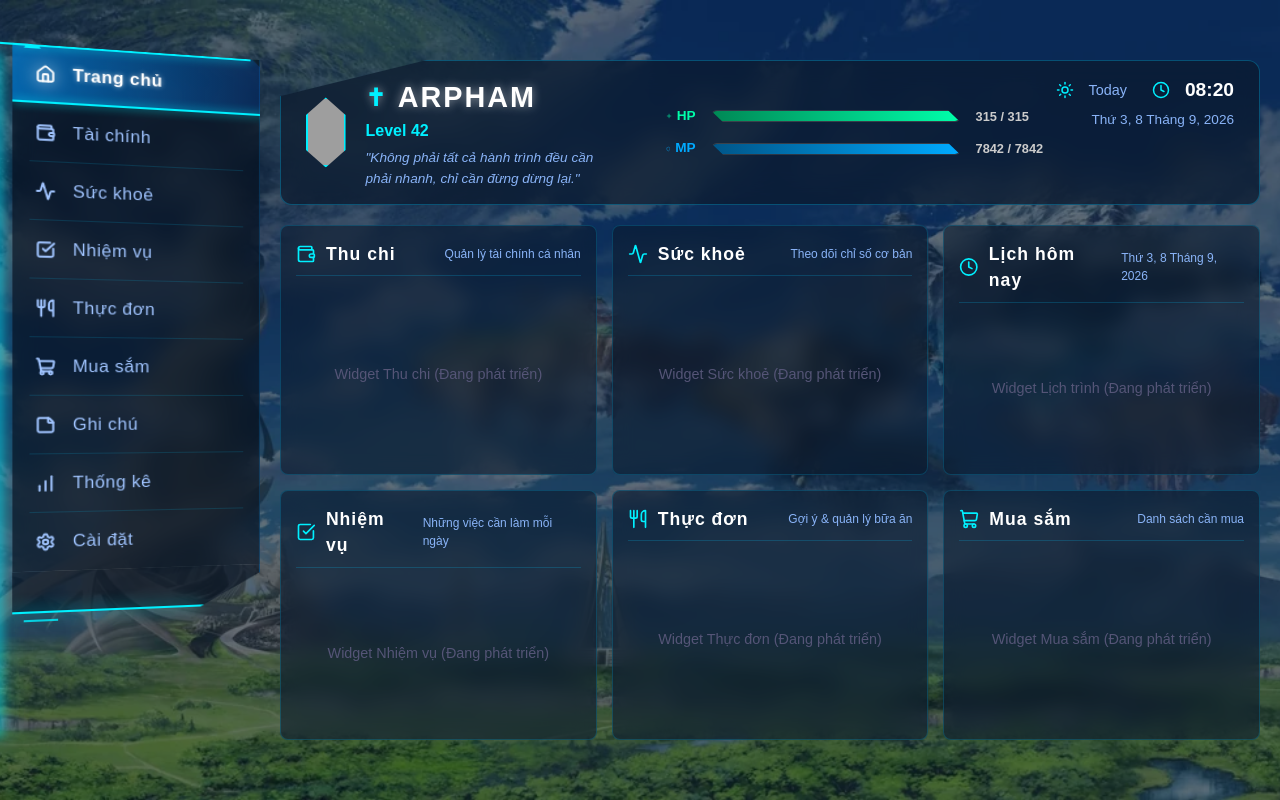
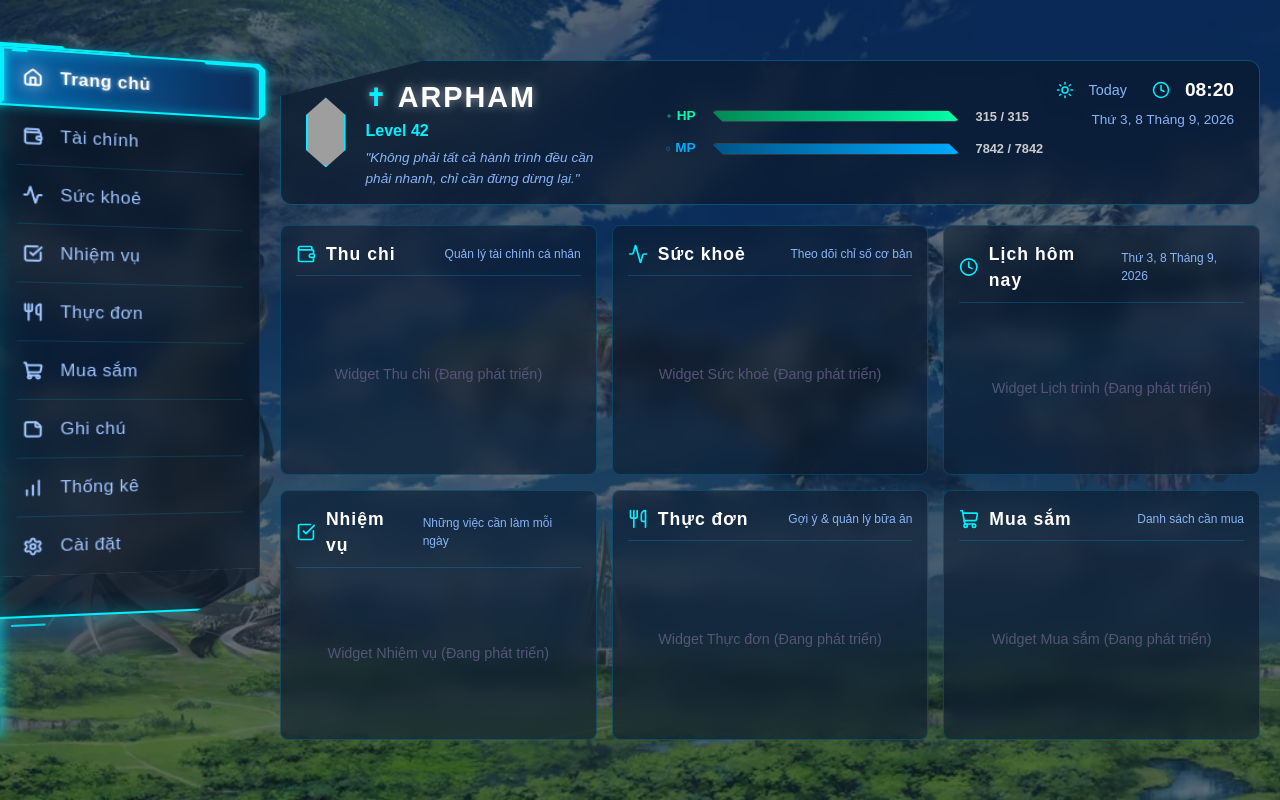
Before and after one commit to ARPHAM/mybag, a Next.js app: page /profile in a window 1280 px wide. Built offline with nearby package versions, Linux system fonts and the light colour scheme; grey boxes are pictures that could not be loaded; a web font is replaced by a local one.

Commit message:
update border item navbar

```diff
--- a/app/profile/page.tsx
+++ b/app/profile/page.tsx
@@ -78,6 +78,7 @@ export default function SciFiDashboard() {
                     <div className={styles.activeBorderTop}></div>
                     <div className={styles.activeBorderRight}></div>
                     <div className={styles.activeBorderBottom}></div>
+                    <div className={styles.activeBorderLeft}></div>
                   </div>
                 )}
               </div>
--- a/app/profile/profile.module.css
+++ b/app/profile/profile.module.css
@@ -60,7 +60,8 @@
   transform: rotateY(15deg) translateZ(0);
   transform-style: preserve-3d;
   transform-origin: right center;
-  padding-left: 15px;
+  padding-top: 4px;
+  padding-left: 4px;
   /* Khoảng trống cho viền trái */
 }
 
@@ -80,12 +81,12 @@
   position: absolute;
   top: 0;
   left: 0;
-  width: 30px;
+  width: 120px;
   height: 30px;
-  border-top: 2px solid #00f0ff;
+  border-top: 4px solid #00f0ff;
   border-left: 4px solid #00f0ff;
   box-shadow: -2px -2px 10px rgba(0, 240, 255, 0.6);
-  clip-path: polygon(0 0, 100% 0, 0 100%);
+  clip-path: polygon(0 0, 59px 0px, 61px 2px, 118px 2px, 120px 4px, 0 100%);
 }
 
 .sidebarMenu {
@@ -96,7 +97,6 @@
   display: flex;
   flex-direction: column;
   position: relative;
-  clip-path: polygon(0 0, 100% 0, 100% 100%, 0 100%);
 }
 
 .menuItem {
@@ -177,9 +177,8 @@
   top: 0;
   left: 0;
   bottom: 0;
-  right: -5px;
+  right: 0;
   background: linear-gradient(90deg, rgba(0, 150, 255, 0.6) 0%, rgba(0, 100, 255, 0.2) 100%);
-  clip-path: polygon(0 0, 95% 0, 100% 20%, 100% 100%, 0 100%);
   z-index: 1;
 }
 
@@ -189,6 +188,7 @@
   inset: 0;
   pointer-events: none;
   z-index: 3;
+  filter: drop-shadow(0 0 5px #00f0ff);
 }
 
 /* Viền trên của Active */
@@ -196,10 +196,11 @@
   position: absolute;
   top: 0;
   left: 0;
-  right: 8px;
+  /* Khớp với góc trên-phải của viền trái */
+  right: 0;
+  /* Khớp với góc trên-trái của viền phải */
   height: 2px;
   background: #00f0ff;
-  box-shadow: 0 0 8px #00f0ff;
 }
 
 /* Cái khía (notch) nhô lên xíu ở viền trên */
@@ -214,40 +215,40 @@
   clip-path: polygon(0 100%, 20% 0, 80% 0, 100% 100%);
 }
 
-/* Viền phải của Active (có góc cắt) */
+/* Viền phải của Active (Vát chéo 2 đầu bằng clip-path) */
 .activeBorderRight {
   position: absolute;
   top: 0;
   bottom: 0;
-  right: -5px;
-  width: 2px;
+  right: -6px;
+  /* Đẩy hẳn ra ngoài 6px để bao bọc khối nền */
+  width: 60px;
   background: #00f0ff;
-  box-shadow: 0 0 8px #00f0ff;
-  clip-path: polygon(0 20%, 100% 20%, 100% 100%, 0 100%);
-}
-
-/* Góc cắt xéo viền phải nối với viền trên */
-.activeBorderRight::before {
-  content: '';
-  position: absolute;
-  top: -2px;
-  right: -8px;
-  width: 12px;
-  height: 15px;
-  border-left: 2px solid #00f0ff;
-  transform: rotate(45deg);
-  box-shadow: -2px 0 5px #00f0ff;
+  clip-path: polygon(0 0, 90% 0, 100% 10%, 100% 90%, 90% 100%, 90% 12%, 83% 7%, 7% 7%);
 }
 
 /* Viền dưới của Active */
 .activeBorderBottom {
   position: absolute;
   bottom: 0;
-  left: 0;
-  right: -5px;
+  left: -3px;
+  /* Đâm ra ngoài 3px để khớp đúng với mũi nhọn của viền trái (50% của 6px) */
+  right: 0;
+  /* Khớp với góc dưới-trái của viền phải */
   height: 2px;
   background: #00f0ff;
-  box-shadow: 0 0 8px #00f0ff;
+}
+
+/* Viền trái của Active (Trên vát, dưới có tam giác bằng clip-path) */
+.activeBorderLeft {
+  position: absolute;
+  top: 0;
+  bottom: 0;
+  left: -16px;
+  width: 20px;
+  border-left: 2px solid #00f0ff;
+  border-right: 12px solid #00f0ff;
+  clip-path: polygon(80% 0, 100% 0, 100% 90%, 80% 100%, 60% 100%, 40% 90%, 0 90%, 0 75%, 10% 70%, 20% 75%, 20% 60%, 0 70%, 0 30%, 40% 30%, 40% 20%);
 }
 
 /* ĐUÔI SIDEBAR */
```
